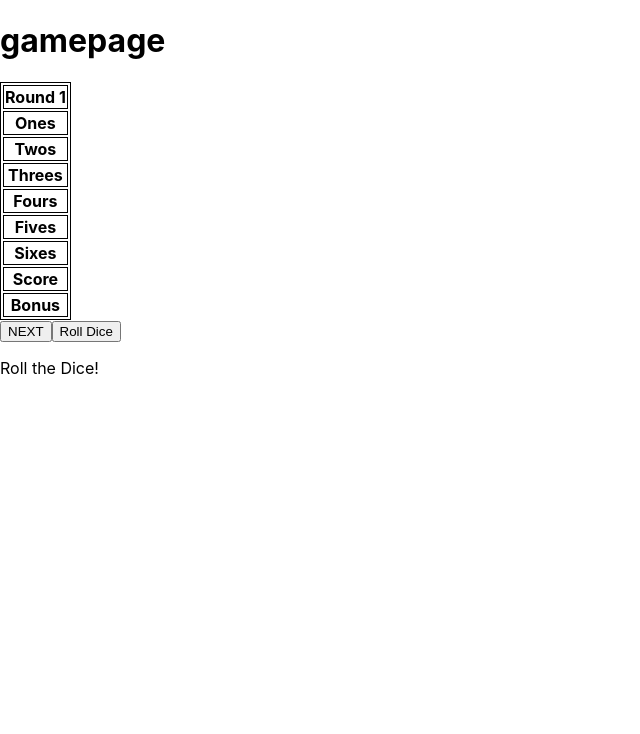
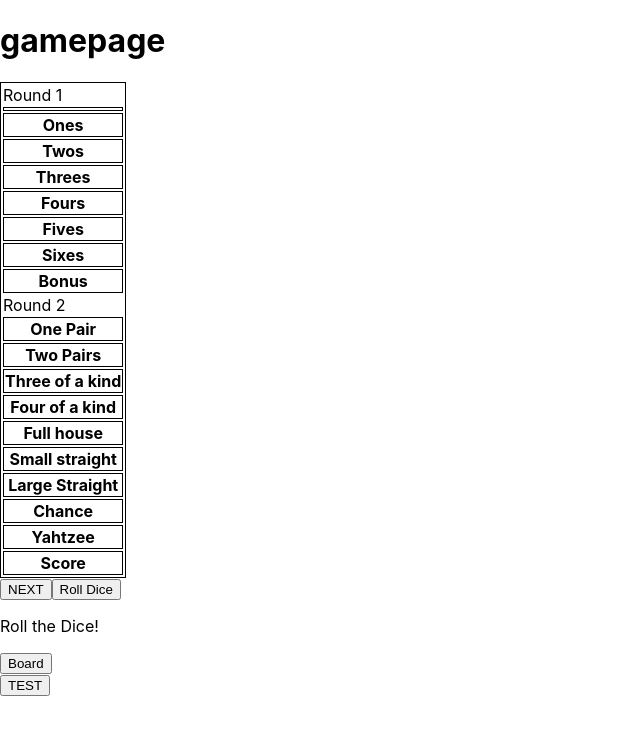
Before and after one commit to Hano2001/Yatzy_Redemption, a React (Create React App) app: page /gamepage in a window 1280 px wide. Shown: the top 734 px of the page, without its empty margins (0-640 px from the left). Built offline with nearby package versions, Linux system fonts and the light colour scheme.

Commit message:
dice functions

```diff
--- /dev/null
+++ b/src/Components/Functions.tsx
@@ -0,0 +1,80 @@
+import React from "react";
+
+export default function Functions(props: { arr: any; num: number }) {
+  function Pair(x: any) {
+    return props.num;
+  }
+
+  function TwoPair(x: any) {
+    return props.num;
+  }
+
+  function Three(x: any) {
+    return props.num;
+  }
+  function Four(x: any) {
+    return props.num;
+  }
+
+  function House(x: any) {
+    return props.num;
+  }
+
+  function Small(x: any) {
+    return props.num;
+  }
+
+  function Large(x: number) {
+    return props.num;
+  }
+
+  function Chance(x: any) {
+    return props.num;
+  }
+
+  function Yahtzee(x: any) {
+    return props.num;
+  }
+
+  let returnVal = 0
+  switch (props.num) {
+    case 7:
+      returnVal = Pair(props.arr);
+      break;
+
+    case 8: {
+      returnVal = TwoPair(props.arr);
+      break;
+    }
+    case 9: {
+      returnVal = Three(props.arr);
+      break;
+    }
+    case 10: {
+      returnVal = Four(props.arr);
+      break;
+    }
+    case 11: {
+      returnVal = House(props.arr);
+      break;
+    }
+    case 12: {
+      returnVal = Small(props.arr);
+      break;
+    }
+    case 13: {
+      returnVal = Large(props.arr);
+      break;
+    }
+    case 14: {
+      returnVal = Chance(props.arr);
+      break;
+    }
+    case 15: {
+      returnVal = Yahtzee(props.arr);
+      break;
+    }
+  }
+
+  return returnVal;
+}
--- a/src/Components/Interfaces/boardItems.tsx
+++ b/src/Components/Interfaces/boardItems.tsx
@@ -2,5 +2,5 @@ export default interface IboardItem {
     playerId: number;
     tableCord: string;
     value: number;
-    dieSide: number;
+    dieSide?: number;
   }
--- a/src/Components/Round.tsx
+++ b/src/Components/Round.tsx
@@ -4,6 +4,7 @@ import Idice from "./Interfaces/dice";
 import { ContextInfo } from "../Contexts/ContextInfo";
 import { useContext, useState } from "react";
 import Iplayers from "./Interfaces/players";
+import Functions from "./Functions";
 
 export default function Round() {
   let { boardItems, setBoardItems, players, turnCount, setTurnCount } =
@@ -44,14 +45,14 @@ export default function Round() {
               <>
                 <div key={index + "div"}>
                   <img
-                    key={index+"img"}
+                    key={index + "img"}
                     src={require(`../DiceImages/${die.value}.png`)}
                     alt={die.value.toString()}
                   />
                 </div>
 
                 <input
-                  key={index+"input"}
+                  key={index + "input"}
                   onChange={() => {
                     die.locked = !die.locked;
                     console.log(checked);
@@ -60,7 +61,9 @@ export default function Round() {
                   type="checkbox"
                   defaultChecked={checked}
                 />
-                <label key={index+"label"} htmlFor="dieLock">Lock Die</label>
+                <label key={index + "label"} htmlFor="dieLock">
+                  Lock Die
+                </label>
               </>
             );
           })}
@@ -70,6 +73,7 @@ export default function Round() {
   }
 
   function NextRound() {
+    if (roundCord.dieSide) {
       let roundScore = dice
         .filter((x) => x.value === roundCord.dieSide)
         .reduce((acc, obj) => acc + obj.value, 0);
@@ -87,12 +91,31 @@ export default function Round() {
       setTurnCount(turnCount + 1);
       setRollCount(0);
       setDice([]);
+    } else {
+      let newArr = [...boardItems];
+      let itemIndex = boardItems.findIndex(
+        (obj: { tableCord: string }) => obj.tableCord === roundCord.tableCord
+      );
+
+      let functionIndex = Number(roundCord.tableCord.split(":").reverse()[0]);
+      let roundScore = Functions({arr:dice, num:functionIndex})
+      newArr[itemIndex].value = roundScore;
+      setBoardItems(newArr);
+      let playerIndex = players.findIndex(
+        (obj: Iplayers) => obj.id == roundCord.playerId
+      );
+      players[playerIndex].score += roundScore;
+      setTurnCount(turnCount + 1);
+      setRollCount(0);
+      setDice([]);
+    }
   }
   return (
     <div>
       <button onClick={NextRound}>NEXT</button>
       <DiceFuntion />
       <DiceDisplay />
+      <button onClick={() => console.log(boardItems)}>Board</button>
     </div>
   );
 }
--- a/src/Data/GameBoard.ts
+++ b/src/Data/GameBoard.ts
@@ -8,13 +8,13 @@ export const roundOne = [
 ];
 
 export const RoundTwo = [
-  {name: "One Pair", function:"function"},
-  {name: "Two Pairs", function:"function"},
-  {name: "Three of a kind", function:"function"},
-  {name: "Four of a kind", function:"function"},
-  {name: "Full house", function:"function"},
-  {name: "Small straight", function:"function"},
-  {name: "Large Straight", function:"function"},
-  {name: "Chance", function:"function"},
-  {name: "Yahtzee", function:"function"},
+  {name: "One Pair", function:"function",number:7},
+  {name: "Two Pairs", function:"function",number:8},
+  {name: "Three of a kind", function:"function",number:9},
+  {name: "Four of a kind", function:"function",number:10},
+  {name: "Full house", function:"function",number:11},
+  {name: "Small straight", function:"function",number:12},
+  {name: "Large Straight", function:"function",number:13},
+  {name: "Chance", function:"function",number:14},
+  {name: "Yahtzee", function:"function",number:15},
 ]
--- a/src/Pages/GamePage/GamePage.tsx
+++ b/src/Pages/GamePage/GamePage.tsx
@@ -1,28 +1,55 @@
 import React, { useContext, useEffect, useState } from "react";
 import Iplayers from "../../Components/Interfaces/players";
 import { ContextInfo } from "../../Contexts/ContextInfo";
-import { roundOne } from "../../Data/GameBoard";
+import { RoundTwo, roundOne } from "../../Data/GameBoard";
 import Round from "../../Components/Round";
-
+import IboardItem from "../../Components/Interfaces/boardItems";
 const GamePage = () => {
   const { players, boardItems, setBoardItems } = useContext(ContextInfo);
   useEffect(() => {
-    for (let i = 1; i <= 6; i++) {
+    for (let i = 1; i <= 15; i++) {
       players.map((player: Iplayers) => {
-        let tableCord = `${player.id}:${i}`;
-        let dieSide = i;
-        let newBoardItem = {
-          playerId: player.id,
-          tableCord: tableCord,
-          value: 0,
-          dieSide: dieSide,
-        };
-        setBoardItems((prevBoard: any) => [...prevBoard, newBoardItem]);
+        let newBoardItem =
+          i < 7
+            ? {
+                playerId: player.id,
+                tableCord: `${player.id}:${i}`,
+                value: 0,
+                dieSide: i,
+              }
+            : {
+                playerId: player.id,
+                tableCord: `${player.id}:${i}`,
+                value: 0,
+              };
+
+        let newB;
+        setBoardItems((prevBoard: Array<IboardItem>) => [
+          ...prevBoard,
+          newBoardItem,
+        ]);
       });
     }
   }, []);
 
-  function TableRow(props: { name: string; num: number }) {
+  function FirstRound(props: { name: string; num: number }) {
+    return (
+      <tr>
+        <th>{props.name}</th>
+        {players.map((player: Iplayers) => {
+          let tableCord = `${player.id}:${props.num}`;
+          let obj = boardItems.find(
+            (item: { tableCord: string }) => item.tableCord === tableCord
+          );
+          let cellValue = obj?.value.toString();
+
+          return <td key={tableCord}>{cellValue}</td>;
+        })}
+      </tr>
+    );
+  }
+
+  function SecondRound(props: { name: string; function: string; num: number }) {
     return (
       <tr>
         <th>{props.name}</th>
@@ -71,24 +98,41 @@ const GamePage = () => {
       <h1>gamepage</h1>
       <table>
         <tbody>
+          <tr>Round 1</tr>
           <tr>
-            <th>Round 1</th>
+            <th></th>
             {players.map((player: Iplayers) => {
               return <th key={player.id}>{player.name}</th>;
             })}
           </tr>
 
           {roundOne.map((round) => {
-            return <TableRow key={round.number} name={round.name} num={round.number} />;
+            return (
+              <FirstRound
+                key={round.number}
+                name={round.name}
+                num={round.number}
+              />
+            );
+          })}
+
+          <BonusRow name="Bonus" />
+          <tr>Round 2</tr>
+          {RoundTwo.map((round) => {
+            return (
+              <SecondRound
+                name={round.name}
+                function={round.function}
+                num={round.number}
+              />
+            );
           })}
           <ResultRow name="Score" />
-          <BonusRow name="Bonus" />
-
         </tbody>
       </table>
 
-
       <Round />
+      <button onClick={() => console.log(boardItems)}>TEST</button>
       {/* <button onClick={() => console.log(boardItems)}>TEST</button>
       <button onClick={() => console.log(players)}>See Players</button> */}
     </div>
```
Lines whose indentation alone changed are shown as unchanged.
